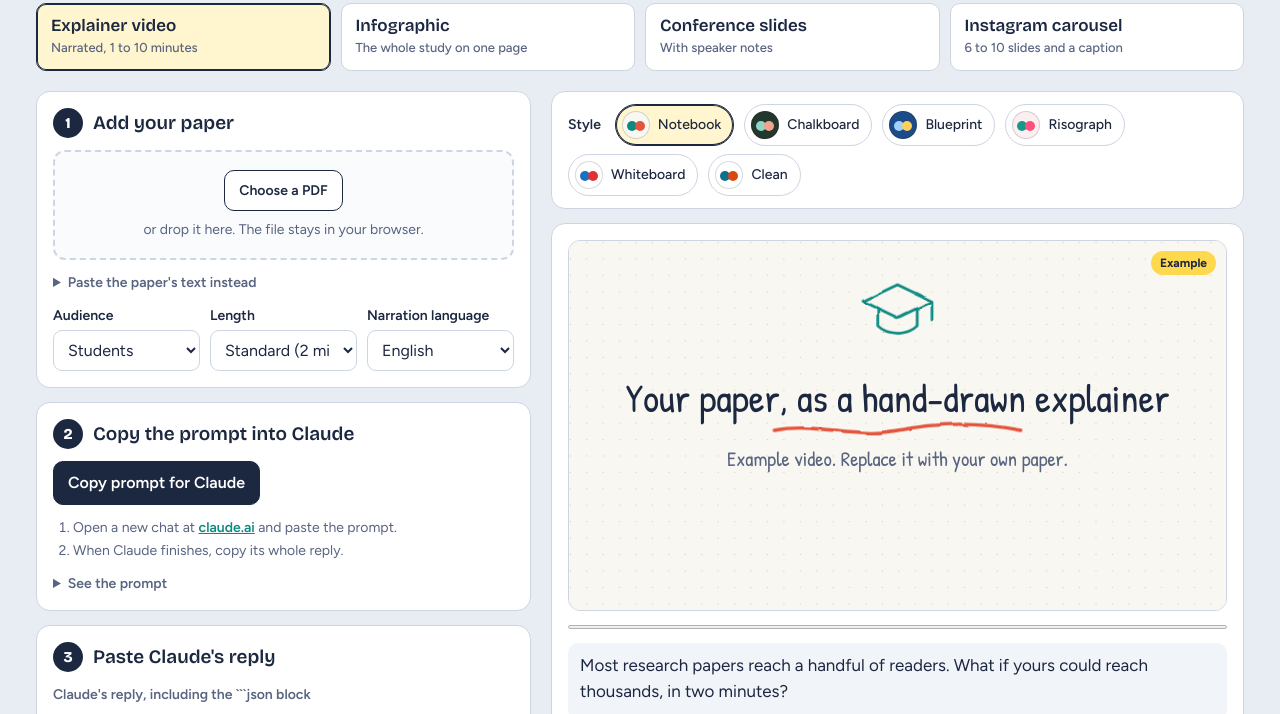
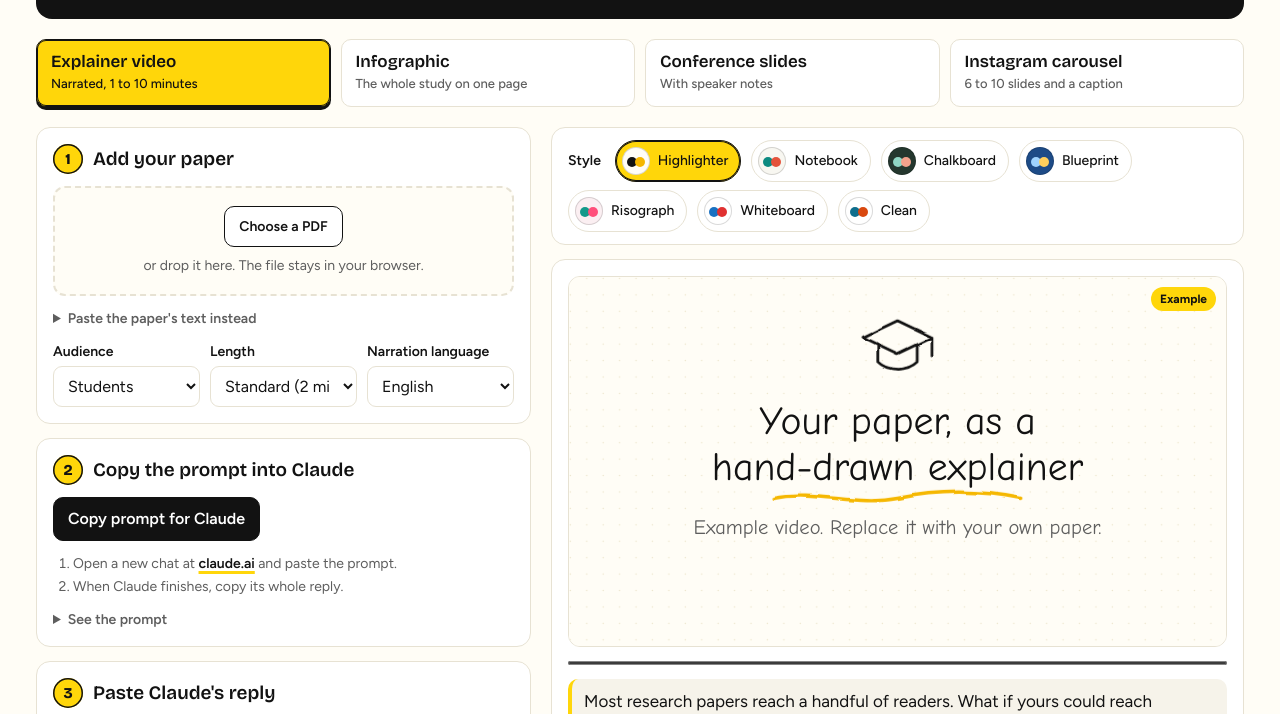
Before and after one commit to aimandahlan08-gif/myphd-studio, a plain HTML site: page index.html in a window 1280 px wide. Shown: the part 101-815 px from the top of the page. Drawn offline with nearby package versions, Linux system fonts and the light colour scheme; a web font is replaced by a local one.

Commit message:
Yellow, black and white palette for the app and a Highlighter style
- Interface: signal yellow #FFD60A, amber #F5B700, pale yellow #FFF3B6, soft black #121212, grey #5E5E5E, warm white #FFFDF6
- Black header, yellow selected states and step numbers, black buttons, yellow focus ring
- New default drawing style, Highlighter, in the same palette with Excalifont
- Accent text stays readable; donut slices never repeat a colour

Co-Authored-By: Claude Opus 5.5 <noreply@anthropic.com>
Claude-Session: https://claude.ai/code/session_014Gn1PRZV45ZkZzY3e3Earg

```diff
--- a/index.html
+++ b/index.html
@@ -11,15 +11,20 @@
 /* Layout idea: a workbench. Three numbered steps on the left, the sketchbook stage on the right; one column on narrow screens. Single light theme by choice: the stage is paper. */
 :root{
   color-scheme: light;
-  --bg:#e8ecf3;
+  /* Palette: signal yellow #FFD60A, amber #F5B700, pale yellow #FFF3B6, soft black #121212, grey #5E5E5E, warm white #FFFDF6 */
+  --bg:#fffdf6;
   --panel:#ffffff;
-  --paper:#f8f7f1;
-  --ink:#1c2740;
-  --muted:#586480;
-  --line:#cdd5e2;
-  --teal:#0c8a80;
-  --coral:#e4533b;
-  --marker:#ffd94d;
+  --paper:#fffdf6;
+  --ink:#121212;
+  --muted:#5e5e5e;
+  --line:#e7e2d3;
+  --yellow:#ffd60a;
+  --amber:#f5b700;
+  --tint:#fff3b6;
+  --soft:#f6f3ea;
+  --teal:#121212;
+  --coral:#f5b700;
+  --marker:#ffd60a;
   --ok:#17794a;
   --bad:#b3261e;
   --display:"Bricolage Grotesque","Trebuchet MS",sans-serif;
@@ -32,16 +37,16 @@ html,body{margin:0}
 [hidden]{display:none!important}
 body{background:var(--bg);color:var(--ink);font-family:var(--body);font-size:16px;line-height:1.5}
 .wrap{max-width:1240px;margin:0 auto;padding:20px 16px 48px;display:flex;flex-direction:column;gap:20px}
-header{display:flex;flex-wrap:wrap;align-items:baseline;gap:6px 18px}
+header{display:flex;flex-wrap:wrap;align-items:baseline;gap:6px 18px;background:var(--ink);color:#fff;border-radius:16px;padding:18px 22px}
 h1{font-family:var(--display);font-weight:800;font-size:clamp(28px,4vw,38px);margin:0;letter-spacing:-.02em;line-height:1.1}
-h1 span{background:linear-gradient(transparent 58%,var(--marker) 58%);padding:0 4px}
-header p{margin:0;color:var(--muted);max-width:60ch}
+h1 span{background:var(--yellow);color:var(--ink);padding:0 8px;border-radius:6px}
+header p{margin:0;color:#d4d1c7;max-width:62ch}
 .cols{display:grid;grid-template-columns:minmax(0,5fr) minmax(0,7fr);gap:20px;align-items:start}
 @media (max-width:900px){.cols{grid-template-columns:minmax(0,1fr)}}
 .stack{display:flex;flex-direction:column;gap:14px;min-width:0}
 .card{background:var(--panel);border:1px solid var(--line);border-radius:14px;padding:16px;display:flex;flex-direction:column;gap:12px;min-width:0}
 .step-head{display:flex;gap:10px;align-items:center}
-.num{flex:none;width:30px;height:30px;border-radius:50%;background:var(--ink);color:#fff;font-family:var(--display);font-weight:800;display:grid;place-items:center;font-size:15px}
+.num{flex:none;width:30px;height:30px;border-radius:50%;background:var(--yellow);color:var(--ink);box-shadow:inset 0 0 0 1.5px var(--ink);font-family:var(--display);font-weight:800;display:grid;place-items:center;font-size:15px}
 h2{font-family:var(--display);font-weight:600;font-size:19px;margin:0;text-wrap:balance}
 label{font-weight:600;font-size:14px}
 .hint{color:var(--muted);font-size:14px;margin:0}
@@ -51,19 +56,20 @@ select,textarea,input[type=range]{font:inherit;color:inherit}
 select,textarea{width:100%;border:1px solid var(--line);border-radius:9px;background:#fff;padding:9px 10px}
 textarea{min-height:120px;resize:vertical;font-size:14px;line-height:1.4}
 button{font:inherit;font-weight:600;border-radius:10px;border:1px solid var(--ink);background:#fff;color:var(--ink);padding:9px 14px;cursor:pointer}
-button:hover{background:#f1f4f9}
+button:hover{background:var(--tint)}
 button.primary{background:var(--ink);color:#fff}
-button.primary:hover{background:#2a3860}
+button.primary:hover{background:#2b2b2b;box-shadow:inset 0 -3px 0 var(--yellow)}
 button.quiet{border-color:var(--line);font-weight:500}
 button:disabled{opacity:.45;cursor:not-allowed}
-:focus-visible{outline:3px solid var(--teal);outline-offset:2px}
-a{color:var(--teal);font-weight:600}
-.drop{border:2px dashed var(--line);border-radius:12px;padding:18px;text-align:center;display:flex;flex-direction:column;gap:8px;align-items:center;background:#fafbfd}
-.drop.over{border-color:var(--teal);background:#eefaf8}
+:focus-visible{outline:3px solid var(--ink);outline-offset:2px;box-shadow:0 0 0 6px var(--yellow)}
+a{color:var(--ink);font-weight:600;text-decoration-color:var(--yellow);text-decoration-thickness:3px;text-underline-offset:3px}
+a:hover{background:var(--tint)}
+.drop{border:2px dashed var(--line);border-radius:12px;padding:18px;text-align:center;display:flex;flex-direction:column;gap:8px;align-items:center;background:var(--bg)}
+.drop.over{border-color:var(--ink);background:var(--tint)}
 .drop input{position:absolute;opacity:0;width:1px;height:1px}
 .filebtn{display:inline-block;font-weight:600;border-radius:10px;border:1px solid var(--ink);padding:9px 14px;cursor:pointer;background:#fff}
 .drop input:focus-visible + .filebtn{outline:3px solid var(--teal);outline-offset:2px}
-.status{font-size:14px;margin:0;padding:8px 10px;border-radius:9px;background:#f1f4f9;border-left:4px solid var(--line)}
+.status{font-size:14px;margin:0;padding:8px 10px;border-radius:9px;background:var(--soft);border-left:4px solid var(--yellow)}
 .status.ok{border-left-color:var(--ok);background:#edf7f1}
 .status.bad{border-left-color:var(--bad);background:#fdefee}
 .status:empty{display:none}
@@ -77,28 +83,29 @@ ol.how{margin:0;padding-left:20px;font-size:14px;color:var(--muted);display:flex
 svg#stage{display:block;width:100%;height:auto;aspect-ratio:16/9;font-family:var(--sketch)}
 .tag{position:absolute;top:10px;right:10px;background:var(--marker);color:var(--ink);font-size:12px;font-weight:700;padding:3px 9px;border-radius:99px}
 .tag[hidden]{display:none}
-.caption{min-height:4.5em;margin:0;font-size:17px;line-height:1.5;padding:10px 12px;background:#f1f4f9;border-radius:10px}
+.caption{min-height:4.5em;margin:0;font-size:17px;line-height:1.5;padding:10px 12px;background:var(--soft);border-radius:10px;border-left:4px solid var(--yellow)}
 .controls{display:flex;flex-wrap:wrap;gap:8px;align-items:center}
 .controls .count{margin-left:auto;font-variant-numeric:tabular-nums;color:var(--muted);font-size:14px}
-progress{width:100%;height:8px;accent-color:var(--teal)}
+progress{width:100%;height:8px;accent-color:var(--amber)}
 .scenes{list-style:none;margin:0;padding:0;display:flex;flex-direction:column;gap:4px}
 .scenes button{width:100%;text-align:left;border-color:transparent;font-weight:500;padding:6px 10px;display:flex;gap:10px}
 .scenes button i{font-style:normal;color:var(--muted);font-variant-numeric:tabular-nums;flex:none;width:1.6em}
-.scenes button[aria-current=true]{background:#fff6cf;border-color:var(--marker)}
+.scenes button[aria-current=true]{background:var(--tint);border-color:var(--yellow)}
 .check{display:flex;gap:8px;align-items:flex-start;font-weight:500;font-size:14px}
-.check input{margin-top:3px;accent-color:var(--teal)}
+.check input{margin-top:3px;accent-color:var(--ink)}
 #voiceProg{height:6px}
 .picker{display:grid;grid-template-columns:repeat(4,minmax(0,1fr));gap:10px}
 @media (max-width:760px){.picker{grid-template-columns:repeat(2,minmax(0,1fr))}}
 .picker button{display:flex;flex-direction:column;align-items:flex-start;gap:2px;text-align:left;border-color:var(--line);background:var(--panel);padding:12px 14px;min-width:0}
 .picker button b{font-family:var(--display);font-weight:600;font-size:17px;line-height:1.2}
 .picker button span{font-weight:500;font-size:13px;color:var(--muted)}
-.picker button[aria-checked=true]{border-color:var(--ink);box-shadow:inset 0 0 0 1px var(--ink);background:#fff6cf}
+.picker button[aria-checked=true]{border-color:var(--ink);box-shadow:inset 0 0 0 1px var(--ink),0 3px 0 var(--ink);background:var(--yellow)}
+.picker button[aria-checked=true] span{color:var(--ink)}
 svg.sketch{display:block;width:100%;height:auto;font-family:var(--sketch)}
 .stylebar{flex-direction:row;flex-wrap:wrap;align-items:center;gap:8px 10px;padding:12px 16px}
 .stylebar>span{font-weight:600;font-size:14px;margin-right:4px}
 .stylebar button{display:inline-flex;align-items:center;gap:8px;padding:6px 12px 6px 6px;border-color:var(--line);font-weight:500;font-size:14px;border-radius:99px}
-.stylebar button[aria-checked=true]{border-color:var(--ink);box-shadow:inset 0 0 0 1px var(--ink);background:#fff6cf}
+.stylebar button[aria-checked=true]{border-color:var(--ink);box-shadow:inset 0 0 0 1px var(--ink);background:var(--yellow)}
 .sw{display:inline-grid;place-items:center;width:28px;height:28px;border-radius:50%;border:1px solid rgba(0,0,0,.15);position:relative;overflow:hidden}
 .sw i{position:absolute;width:10px;height:10px;border-radius:50%}
 .sw i:nth-child(1){left:4px;top:9px}.sw i:nth-child(2){right:4px;top:9px}
@@ -480,6 +487,8 @@ const LAYOUTS = ["title","statement","icons","flow","compare","list","bars","lin
 let INK="#1c2740", TEAL="#0c8a80", CORAL="#e4533b", MARK="#ffd94d", MUTED="#586480";
 /* ---------- Styles: one look shared by the video, infographic, slides and carousel ---------- */
 const THEMES={
+  highlighter:{label:"Highlighter",bg:"#fffdf6",pat:"dots",patC:"#ece5cc",ink:"#121212",a1:"#121212",a2:"#f5b700",mark:"#ffd60a",muted:"#5e5e5e",a2Text:"#121212",font:"Excalifont",
+              fontUrl:"https://cdn.jsdelivr.net/npm/@excalidraw/excalidraw@0.18.1/dist/prod/fonts/Excalifont/Excalifont-Regular-a88b72a24fb54c9f94e3b5fdaa7481c9.woff2",rough:true},
   notebook:  {label:"Notebook",  bg:"#f8f7f1",pat:"dots",patC:"#d9d6c8",ink:"#1c2740",a1:"#0c8a80",a2:"#e4533b",mark:"#ffd94d",muted:"#586480",font:"Patrick Hand",rough:true},
   chalk:     {label:"Chalkboard",bg:"#24372e",pat:"dots",patC:"#30483c",ink:"#f3f1ea",a1:"#8fd6c4",a2:"#f4a28c",mark:"#46664f",muted:"#b8c7bd",font:"Kalam",rough:true},
   blueprint: {label:"Blueprint", bg:"#1d4b87",pat:"grid",patC:"#2c5c98",ink:"#f5f9ff",a1:"#9fd3ff",a2:"#ffcf5c",mark:"#2f6cb3",muted:"#c4d6ee",font:"Architects Daughter",rough:true},
@@ -488,10 +497,10 @@ const THEMES={
               fontUrl:"https://cdn.jsdelivr.net/npm/@excalidraw/excalidraw@0.18.1/dist/prod/fonts/Excalifont/Excalifont-Regular-a88b72a24fb54c9f94e3b5fdaa7481c9.woff2",rough:true},
   clean:     {label:"Clean",     bg:"#ffffff",pat:"none",patC:"#ffffff",ink:"#14213d",a1:"#0f6e8c",a2:"#d9480f",mark:"#fde68a",muted:"#5c6475",font:"Figtree",rough:false}
 };
-let THEME=THEMES.notebook;
+let THEME=THEMES.highlighter;
 const fontStack=()=>'"'+THEME.font+'","Segoe Print","Comic Sans MS",cursive';
 function applyTheme(k){
-  THEME=THEMES[k]||THEMES.notebook;
+  THEME=THEMES[k]||THEMES.highlighter;
   INK=THEME.ink; TEAL=THEME.a1; CORAL=THEME.a2; MARK=THEME.mark; MUTED=THEME.muted;
   document.documentElement.style.setProperty("--sketch",fontStack());
   $("dotC").setAttribute("fill",THEME.patC); $("gridP").setAttribute("stroke",THEME.patC);
@@ -571,7 +580,8 @@ function Board(still){
       const lim=o.maxLines||lines.length;
       const use=lines.slice(0,lim); if(lines.length>lim) use[lim-1]=use[lim-1]+"…";
       const lh=size*1.15;
-      const te=S("text",{x,y,"font-size":size,"text-anchor":o.anchor||"start",fill:o.color||INK,class:"write"});
+      let fillC=o.color||INK; if(THEME.a2Text&&fillC===CORAL) fillC=THEME.a2Text;   /* light accents stay readable as text */
+      const te=S("text",{x,y,"font-size":size,"text-anchor":o.anchor||"start",fill:fillC,class:"write"});
       use.forEach((ln,i)=>{ te.append(S("tspan",{x,dy:i?lh:0},ln)); });
       te.style.setProperty("--d",t+"s"); texts.append(te); t+=(o.step==null?0.3:o.step);
       return use.length*lh; }
@@ -609,12 +619,13 @@ function chartLine(b,items,x0,y0,w,h,fs){
 }
 function chartDonut(b,items,cx,cy,r,lx,ly,lw,fs){
   const sl=numeric(items).filter(v=>v.value>0).slice(0,6), tot=sl.reduce((a,v)=>a+v.value,0); if(sl.length<2||!tot) return;
-  const cols=[TEAL,CORAL,MUTED,INK,MARK,TEAL]; let a=-Math.PI/2;
+  const cols=[...new Set([TEAL,CORAL,MUTED,INK,MARK].map(c=>c.toLowerCase()))]; let a=-Math.PI/2;
   sl.forEach((v,i)=>{
     const a2=a+2*Math.PI*v.value/tot, large=(a2-a)>Math.PI?1:0;
     const d="M"+cx+" "+cy+"L"+(cx+r*Math.cos(a)).toFixed(1)+" "+(cy+r*Math.sin(a)).toFixed(1)+"A"+r+" "+r+" 0 "+large+" 1 "+(cx+r*Math.cos(a2)).toFixed(1)+" "+(cy+r*Math.sin(a2)).toFixed(1)+"Z";
-    b.fill(d,cols[i],{angle:-41+i*47,gap:6});
-    b.stroke(d,{color:cols[i],w:3.5,step:.2});
+    const col=cols[i%cols.length];
+    b.fill(d,col,{angle:-41+i*47,gap:6});
+    b.stroke(d,{color:col===MARK.toLowerCase()?INK:col,w:3.5,step:.2});
     a=a2;
   });
   b.solid(dotPath(cx,cy,r*0.5),THEME.bg);
@@ -623,7 +634,8 @@ function chartDonut(b,items,cx,cy,r,lx,ly,lw,fs){
   sl.forEach((v,i)=>{
     const y=ly+rowH*i, sq=fs*0.9;
     const d="M"+lx+" "+(y-sq*0.8)+"h"+sq+"v"+sq+"h"+(-sq)+"Z";
-    b.fill(d,cols[i],{angle:-41+i*47,gap:5}); b.stroke(d,{color:cols[i],w:3,step:.1});
+    const col=cols[i%cols.length];
+    b.fill(d,col,{angle:-41+i*47,gap:5}); b.stroke(d,{color:col===MARK.toLowerCase()?INK:col,w:3,step:.1});
     b.text((v.display||String(v.value))+"  "+v.label,lx+sq+fs*0.6,y,{size:fs,maxW:lw-sq-fs,maxLines:2,step:.1});
   });
 }
@@ -2092,7 +2104,7 @@ $("loadSample").addEventListener("click",()=>{
 });
 
 /* ---------- Style bar ---------- */
-let THEME_KEY="notebook";
+let THEME_KEY="highlighter";
 function redrawAll(){
   if(P.story && !P.playing) showStill(P.idx);
   if(DATA.info) $("infoView").replaceChildren(drawInfographic(DATA.info));
@@ -2100,7 +2112,7 @@ function redrawAll(){
   if(DATA.carousel) showCar(CI);
 }
 function setTheme(k,skipSave){
-  if(!THEMES[k]) k="notebook";
+  if(!THEMES[k]) k="highlighter";
   THEME_KEY=k; applyTheme(k);
   $("styleBar").querySelectorAll("button").forEach(bt=>bt.setAttribute("aria-checked",bt.dataset.theme===k?"true":"false"));
   if(!skipSave){ try{ localStorage.setItem("myphd.theme",k); }catch(e){} }
@@ -2121,7 +2133,7 @@ $("styleBar").addEventListener("keydown",ev=>{
   if(ev.key==="ArrowRight"||ev.key==="ArrowDown"){ ev.preventDefault(); setTheme(ks[(i+1)%ks.length]); $("styleBar").querySelector('[data-theme="'+THEME_KEY+'"]').focus(); }
   if(ev.key==="ArrowLeft"||ev.key==="ArrowUp"){ ev.preventDefault(); setTheme(ks[(i+ks.length-1)%ks.length]); $("styleBar").querySelector('[data-theme="'+THEME_KEY+'"]').focus(); }
 });
-let startTheme="notebook"; try{ startTheme=localStorage.getItem("myphd.theme")||"notebook"; }catch(e){}
+let startTheme="highlighter"; try{ startTheme=localStorage.getItem("myphd.theme")||"highlighter"; }catch(e){}
 applyTheme(startTheme);
 
 /* ---------- Start ---------- */
```
